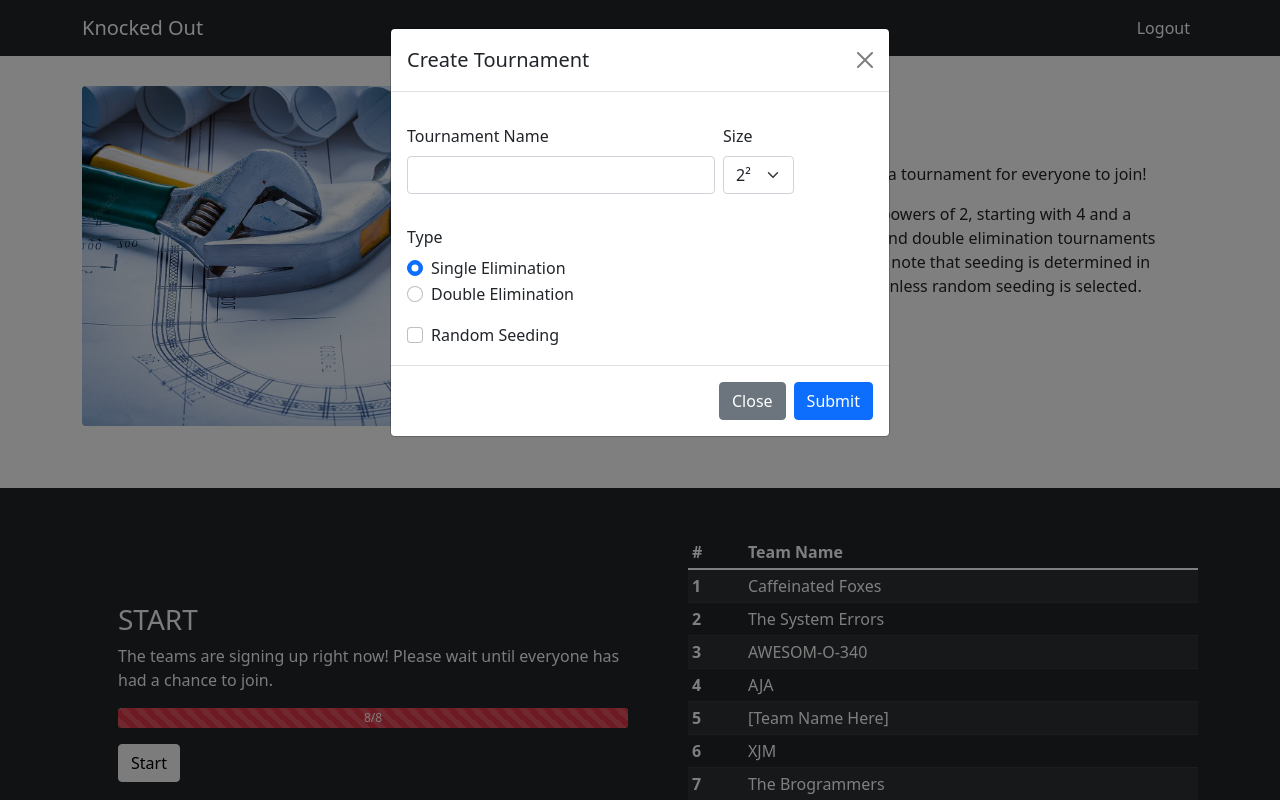
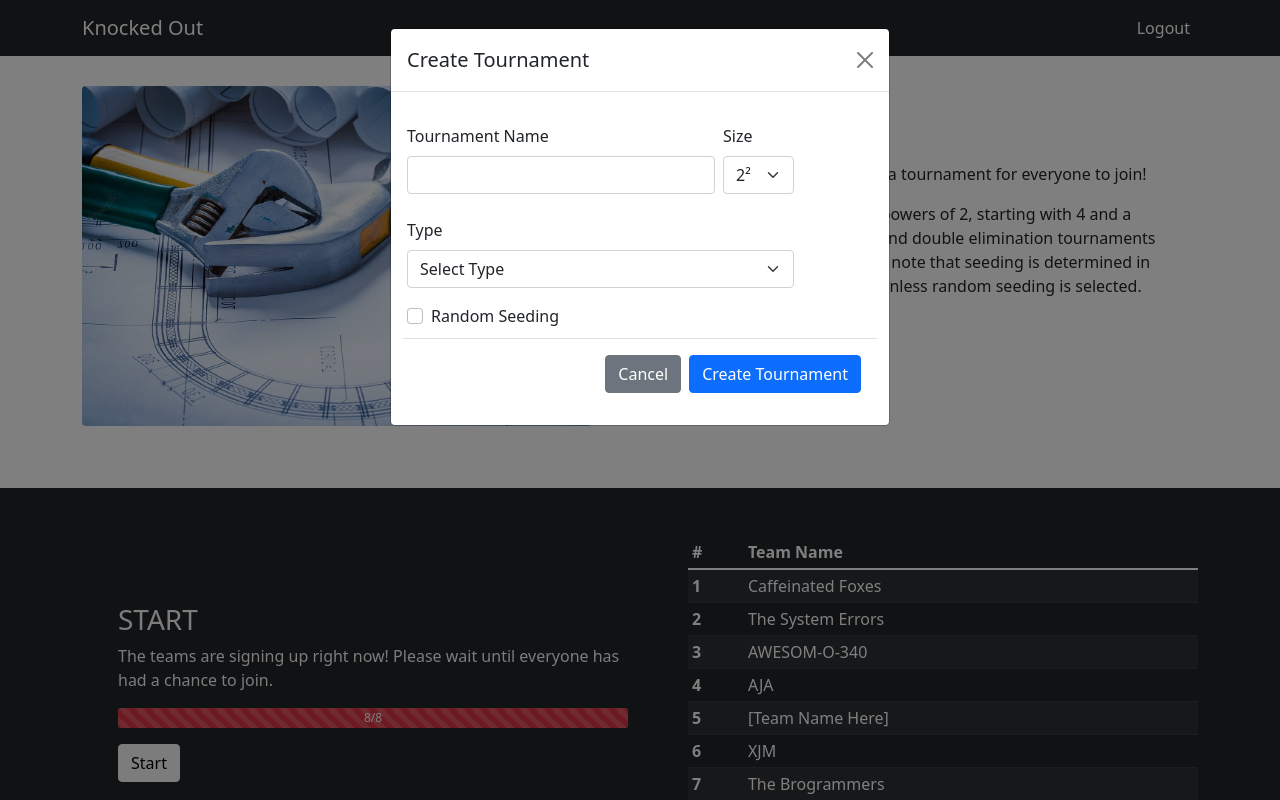
Before and after one commit to mwmitch2/knocked-out, a Node server app: page /organizer in a window 1280 px wide, after a click on "Create". Run offline with Node 20, Linux system fonts and the light colour scheme; the visitor is signed in with stand-in values (Sample User, id 1); some libraries are stand-ins or nearby versions.

Commit message:
Update organizer.ejs

```diff
--- a/views/organizer.ejs
+++ b/views/organizer.ejs
@@ -38,55 +38,48 @@
                                         aria-label="Close"></button>
                                 </div>
                                 <div class="modal-body">
-                                    <form class="row g-2">
+                                    <form class="row g-2" action="/tournaments/new" method="POST">
                                         <div class="col-md-8 mb-3 pt-3">
-                                            <label for="inputCity" class="form-label">Tournament Name</label>
-                                            <input type="text" class="form-control" id="inputCity">
+                                            <label class="form-label">Tournament Name</label>
+                                            <input type="text" name="name" class="form-control">
                                         </div>
                                         <div class="col-md-2 pt-3">
-                                            <label for="inputState" class="form-label">Size</label>
-                                            <select id="inputState" class="form-select">
-                                                <option selected>2²</option>
-                                                <option>2³</option>
-                                                <option>2⁴</option>
-                                                <option>2⁵</option>
-                                                <option>2⁶</option>
+                                            <label class="form-label">Size</label>
+                                            <select name="size" class="form-select">
+                                                <option value="4" selected>2²</option>
+                                                <option value="8">2³</option>
+                                                <option value="16">2⁴</option>
+                                                <option value="32">2⁵</option>
+                                                <option value="64">2⁶</option>
                                             </select>
                                         </div>
-                                        <fieldset class="col-form-label">
-                                            <legend class="col-form-label col-sm-2 pt-0">Type</legend>
-                                            <div class="col-sm-10">
-                                                <div class="form-check">
-                                                    <input class="form-check-input" type="radio" name="gridRadios"
-                                                        id="gridRadios1" value="option1" checked>
-                                                    <label class="form-check-label" for="gridRadios1">
-                                                        Single Elimination
-                                                    </label>
-                                                </div>
-                                                <div class="form-check">
-                                                    <input class="form-check-input" type="radio" name="gridRadios"
-                                                        id="gridRadios2" value="option2">
-                                                    <label class="form-check-label" for="gridRadios2">
-                                                        Double Elimination
-                                                    </label>
-                                                </div>
-                                            </div>
-                                        </fieldset>
-                                        <div class="col-12">
+
+                                        <div class="col-md-10">
+                                            <label class="form-label">Type</label>
+                                            <select name="type" class="form-select">
+                                                <option value="4" selected>Select Type</option>
+                                                <option value="single">Single Elimination</option>
+                                                <option value="double">Double Elimination</option>
+                                            </select>
+                                        </div>
+
+                                        <div class="col-12 mt-3">
                                             <div class="form-check">
-                                                <input class="form-check-input" type="checkbox" id="gridCheck">
-                                                <label class="form-check-label" for="gridCheck">
+                                                <input class="form-check-input" type="checkbox" name="random">
+                                                <label class="form-check-label">
                                                     Random Seeding
                                                 </label>
                                             </div>
                                         </div>
+
+                                        <div class="modal-footer">
+                                            <button type="button" class="btn btn-secondary"
+                                                data-bs-dismiss="modal">Cancel</button>
+                                            <button type="submit" class="btn btn-primary">Create Tournament</button>
+                                        </div>
                                     </form>
                                 </div>
-                                <div class="modal-footer">
-                                    <button type="button" class="btn btn-secondary"
-                                        data-bs-dismiss="modal">Close</button>
-                                    <button type="button" class="btn btn-primary">Submit</button>
-                                </div>
+
                             </div>
                         </div>
                     </div>
```
